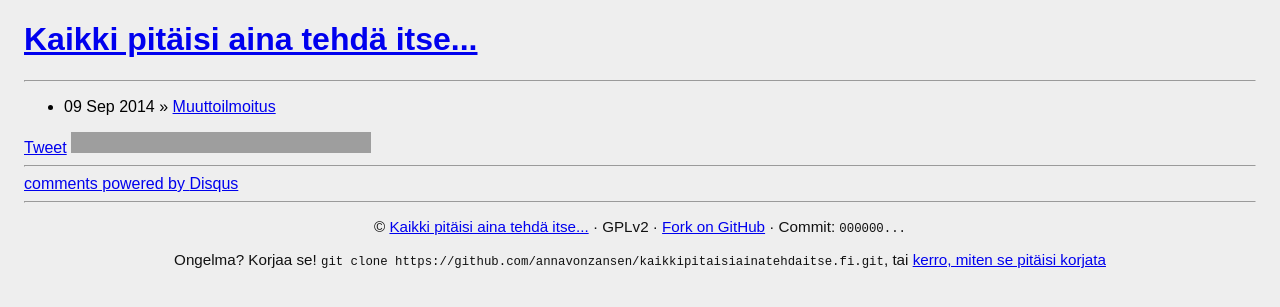
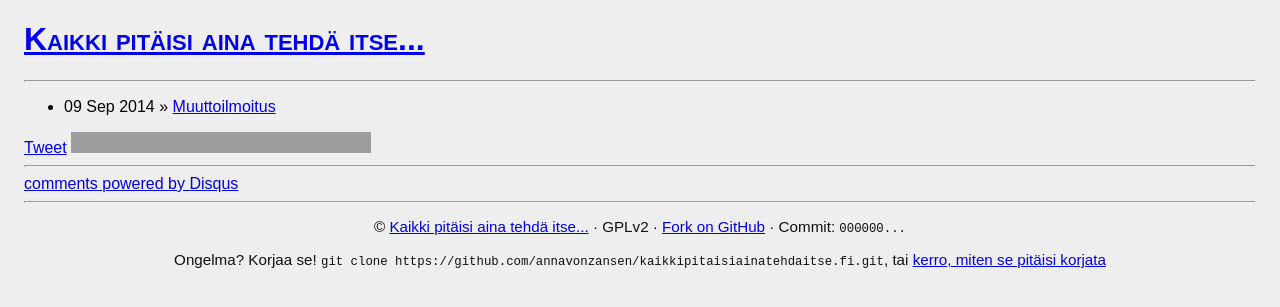
Before and after one commit to annavonzansen/kaikkipitaisiainatehdaitse.fi, a Jekyll site: the page built from index.md, in a window 1280 px wide. Shown: the top 307 px of the page. Built offline with Jekyll 4.4.1, drawn with Linux system fonts in a browser that asks for light colours; comment, search, counter and statistics services are not loaded; grey boxes are pictures that could not be loaded.

Commit message:
Use small caps for site header.

```diff
--- a/assets/default.scss
+++ b/assets/default.scss
@@ -14,6 +14,10 @@ body {
   margin: 0.5em 1em 2em 1em;
 }
 
+header {
+  font-variant: small-caps;
+}
+
 blockquote {
   border-left: 3px solid $highlight_color;
   padding-left: 1em;
```
